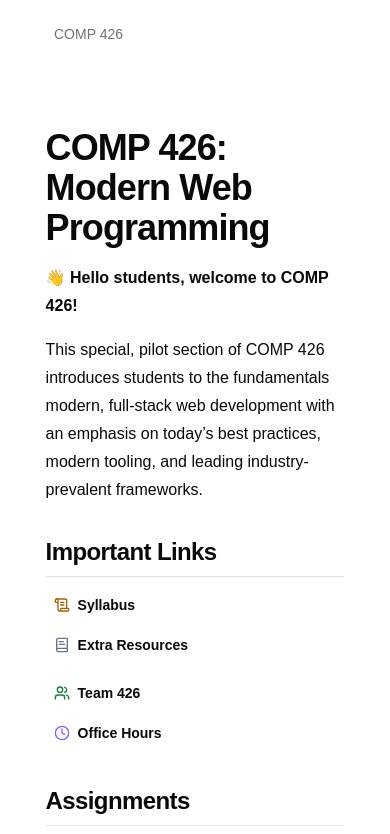
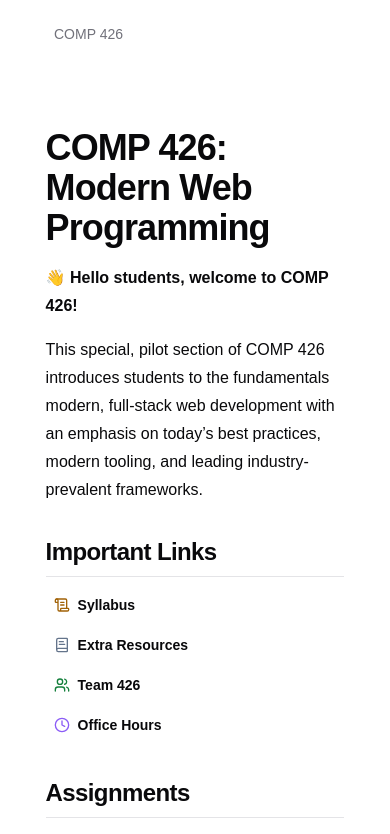
Before and after one commit to comp426-25s/comp426-25s.github.io, a Next.js app: page / in a window 390 px wide. Shown: the top 834 px of the page. Built offline with nearby package versions, Linux system fonts and the light colour scheme.

Commit message:
More Responsive

```diff
--- a/app/page.tsx
+++ b/app/page.tsx
@@ -49,7 +49,7 @@ export default function Home() {
         {/* Right column */}
         <div className="flex flex-col w-1/2">
           {/* Team 426 button */}
-          <Button variant="ghost" className="mt-2 w-full h-10 pl-2 pr-2">
+          <Button variant="ghost" className="sm:mt-2 w-full h-10 pl-2 pr-2">
             <Link href="/team-426" className='flex flex-row items-center w-full !font-medium  h-6'>
               <Users className="h-5 w-5 stroke-green-700" />
               <span className="ml-2  font-semibold">Team 426</span>
--- a/components/widgets/schedule-listing.tsx
+++ b/components/widgets/schedule-listing.tsx
@@ -20,8 +20,8 @@ export default function ScheduleListing(props: {item: ScheduleItem}) {
             </div>
             {/* Buttons Section */}
             <div className="flex flex-col sm:flex-row items-end sm:items-center ml-auto">
-                { props.item.youtubeUrl && <Button variant="ghost" className='pt-1 pb-0 h-6'><Link href={props.item.youtubeUrl}>Recording</Link></Button> }
-                { props.item.slidesUrl && <Button variant="ghost" className='pt-2 pb-0 h-6'><Link href={props.item.slidesUrl}>Slides</Link></Button> }
+                { props.item.youtubeUrl && <Button variant="ghost" className='pt-1 sm:pt-0 pb-0 h-6'><Link href={props.item.youtubeUrl}>Recording</Link></Button> }
+                { props.item.slidesUrl && <Button variant="ghost" className='pt-2 sm:pt-0 pb-0 h-6'><Link href={props.item.slidesUrl}>Slides</Link></Button> }
             </div>
         </div>
     );
```
